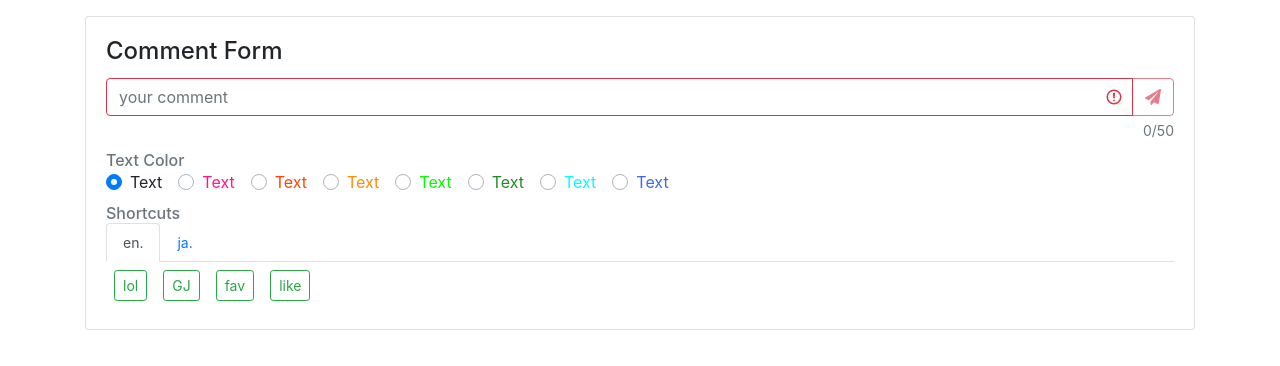
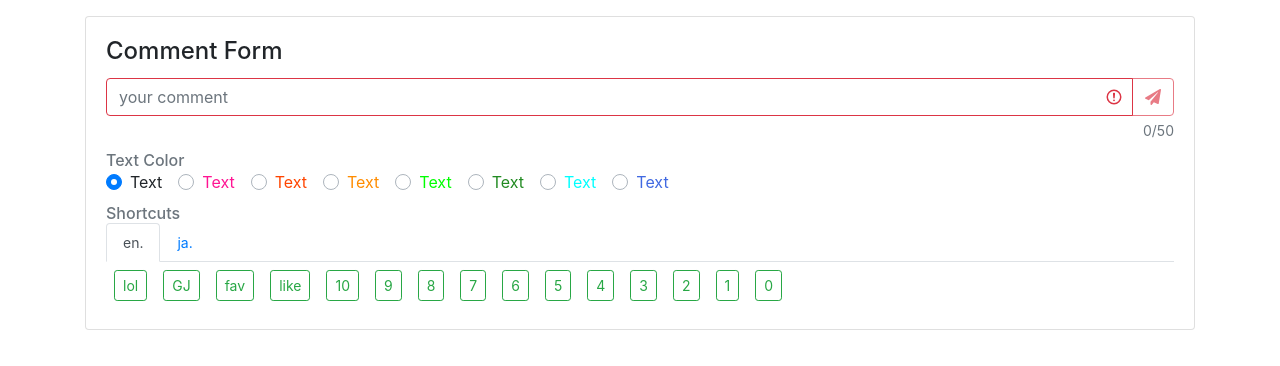
Before and after one commit to 19700101000000/go-livecomments, a Vue app in the folder vue-livecomments/: page /comment/1 in a window 1280 px wide. Shown: the top 366 px of the page. Built offline with nearby package versions, Linux system fonts and the light colour scheme; no server answers.

Commit message:
Fix comment_form: shortcuts

```diff
--- a/vue-livecomments/src/pages/Comment.vue
+++ b/vue-livecomments/src/pages/Comment.vue
@@ -41,8 +41,8 @@
             </b-form>
           </b-card-text>
 
+          <b-card-text>
             <b-card-sub-title>Text Color</b-card-sub-title>
-          <b-card-text>
             <b-form-radio-group v-model="color">
               <b-form-radio
                 v-for="(color, index) in colors"
@@ -54,6 +54,7 @@
             </b-form-radio-group>
           </b-card-text>
 
+          <b-card-text>
             <b-card-sub-title>Shortcuts</b-card-sub-title>
             <b-tabs
               small>
@@ -67,10 +68,11 @@
                   class="m-2"
                   variant="outline-success"
                   size="sm"
-                :disabled="false"
+                  :disabled="isDisabled"
                   @click="onClickShortcut">{{ text }}</b-button>
               </b-tab>
             </b-tabs>
+          </b-card-text>
         </b-card>
       </b-col>
     </b-row>
@@ -103,15 +105,29 @@ export default {
             'GJ',
             'fav',
             'like',
+            '10',
+            '9',
+            '8',
+            '7',
+            '6',
+            '5',
+            '4',
+            '3',
+            '2',
+            '1',
+            '0',
           ],
         },
         {
           title: 'ja.',
           texts: [
             'いいね',
-            'きになる',
+            '期待',
+            '初見',
             'すこ',
-            'でぃすこ',
+            'うぇーい',
+            '8888888888',
+            'ナイスよかったい',
           ],
         },
       ],
@@ -149,9 +165,9 @@ export default {
       this.sendMsg(this.comment)
     },
     onClickShortcut(e) {
-      e.target.disabled = true
+      this.isDisabled = true
       window.setTimeout(() => {
-        e.target.disabled = false
+      this.isDisabled = false
       }, 1000)
       this.sendMsg(e.target.textContent)
     },
```
Lines whose indentation alone changed are shown as unchanged.
